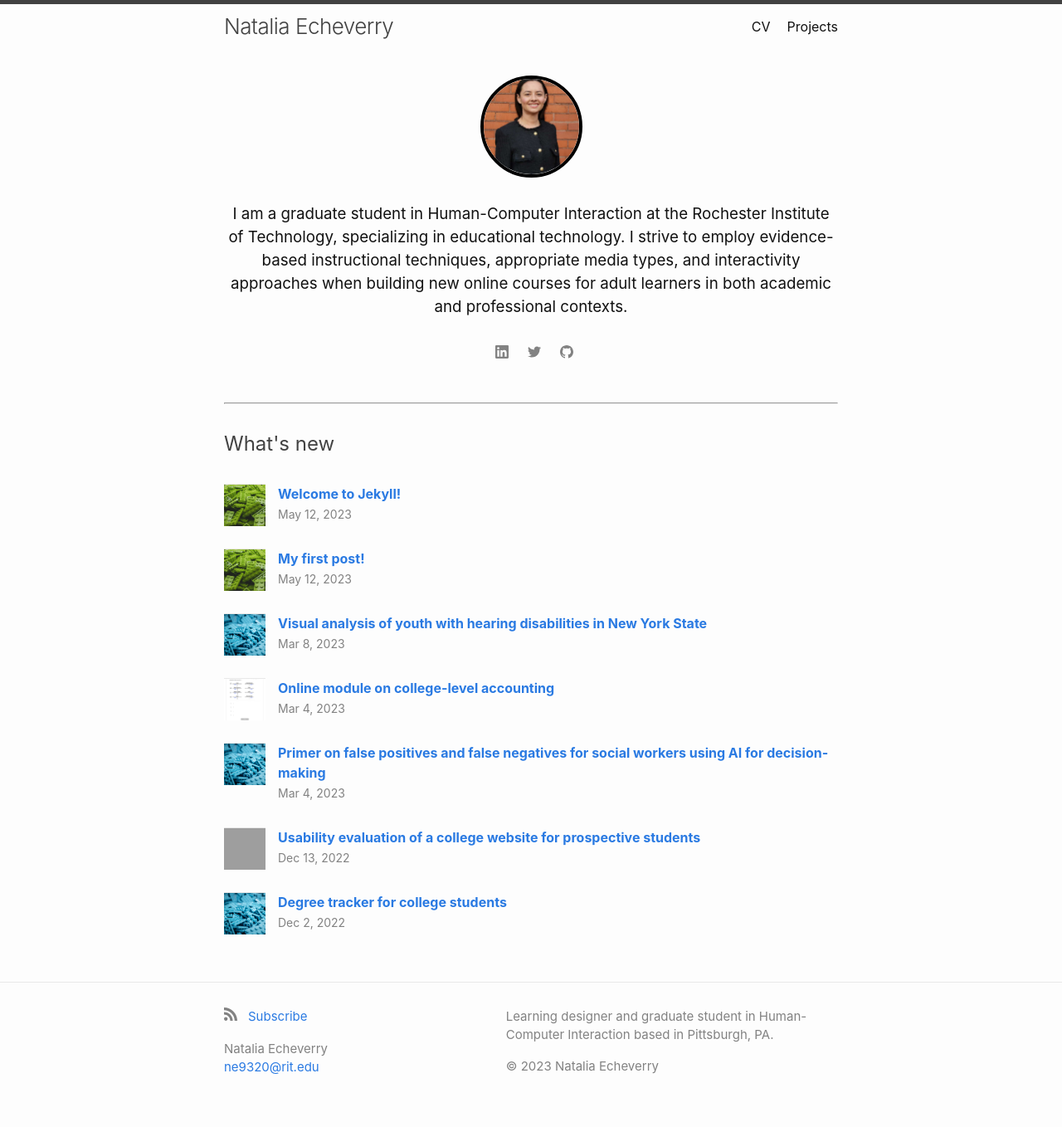
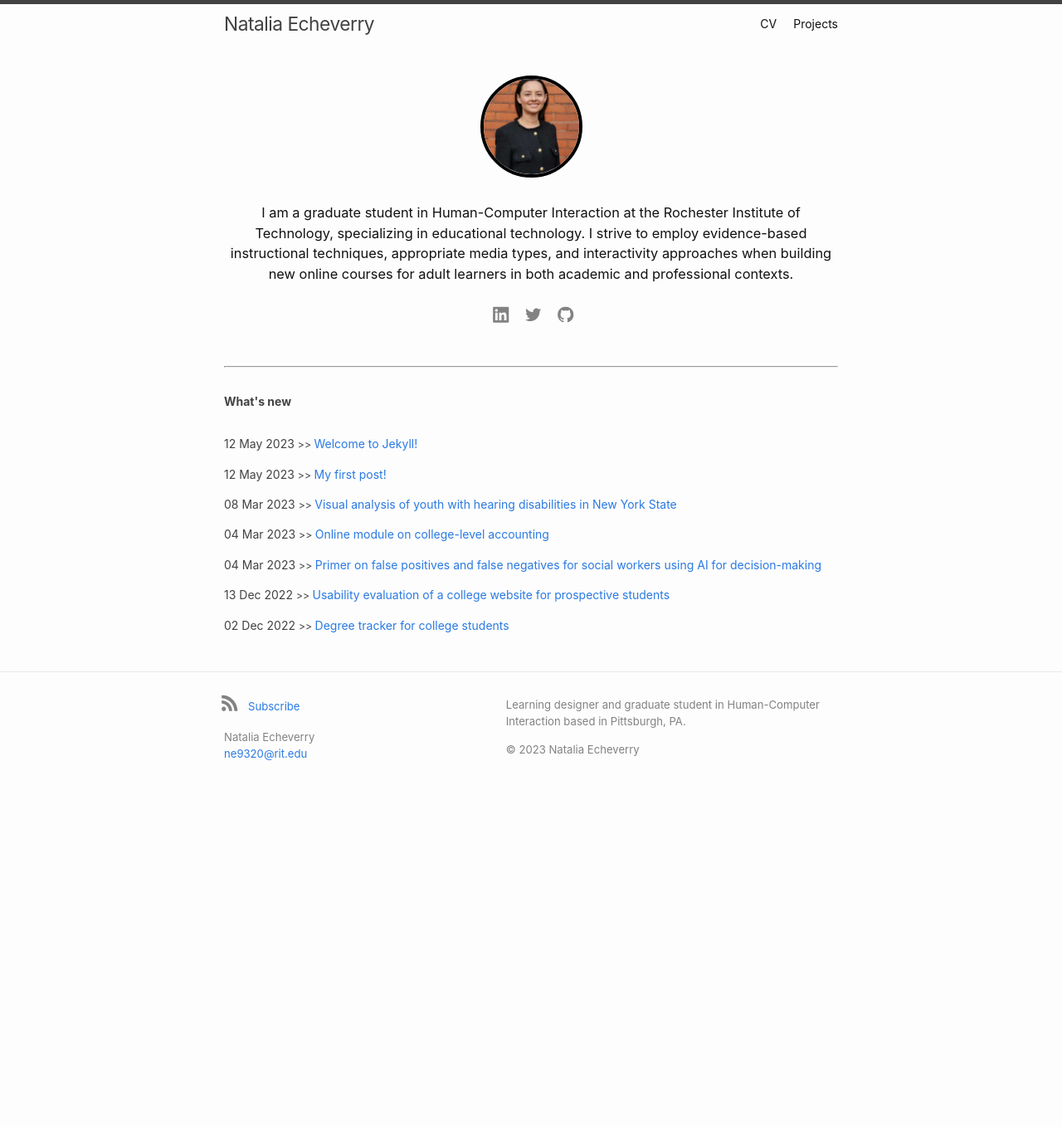
Before and after one commit to verrynatalia/verrynatalia, a Jekyll site: the page built from index.markdown, in a window 1280 px wide. Shown: the whole page at 83% size. Built offline with Jekyll 4.4.1, drawn with Linux system fonts in a browser that asks for light colours; some web fonts are replaced; after the commit the page ends 978 px from its top, so only the background shows below that; grey boxes are pictures that could not be loaded.

Commit message:
new fonts and home page remake

```diff
--- a/_includes/head.html
+++ b/_includes/head.html
@@ -9,8 +9,4 @@
   {%- if jekyll.environment == 'production' and site.google_analytics -%}
     {%- include google-analytics.html -%}
   {%- endif -%}
-  <style>
-    @import url("https://use.typekit.net/bgk4drz.css");
-    @import url("https://use.typekit.net/bgk4drz.css");
-  </style>
 </head>
--- a/_includes/social.html
+++ b/_includes/social.html
@@ -1,5 +1,5 @@
 <ul class="social-media-list">
-  {%- if site.linkedin_username -%}<li><a href="https://www.linkedin.com/in/{{ site.linkedin_username|cgi_escape|escape }}"><svg class="svg-icon" style="font-size: 24px;"><use xlink:href="{{ '/assets/minima-social-icons.svg#linkedin' | relative_url }}"></use></svg></a></li>{% endif %}
+  {%- if site.linkedin_username -%}<li><a href="https://www.linkedin.com/in/{{ site.linkedin_username|cgi_escape|escape }}"><svg class="svg-icon"><use xlink:href="{{ '/assets/minima-social-icons.svg#linkedin' | relative_url }}"></use></svg></a></li>{% endif %}
   {%- if site.twitter_username -%}<li><a href="https://www.twitter.com/{{ site.twitter_username| cgi_escape | escape }}"><svg class="svg-icon"><use xlink:href="{{ '/assets/minima-social-icons.svg#twitter' | relative_url }}"></use></svg></a></li>{%- endif -%}
   {%- if site.github_username -%}<li><a href="https://github.com/{{ site.github_username| cgi_escape | escape }}"><svg class="svg-icon"><use xlink:href="{{ '/assets/minima-social-icons.svg#github' | relative_url }}"></use></svg></a></li>{%- endif -%}
   {%- if site.dribbble_username -%}<li><a href="https://dribbble.com/{{ site.dribbble_username| cgi_escape | escape }}"><svg class="svg-icon"><use xlink:href="{{ '/assets/minima-social-icons.svg#dribbble' | relative_url }}"></use></svg></a></li>{%- endif -%}
--- a/_layouts/home.html
+++ b/_layouts/home.html
@@ -18,22 +18,26 @@ layout: default
 
 <div class="clearfix">
   {%- if site.posts.size > 0 -%}
-    <h3 class="post-list-heading">{{ page.list_title | default: "What's new" }}</h3>
+    <p class="post-list-heading">{{ page.list_title | default: "What's new" }}</p>
     <ul class="post-list">
       {%- for post in site.posts -%}
       <li>
-        {%- if post.image -%}
+        <!-- {%- if post.image -%}
         <img src="{{- post.image | relative_url -}}" alt="" class="blog-roll-image">
         {%- else -%}
           {%- assign postImage = "/assets/images/default-greg-rosenke.jpg" -%}
           <img src="{{- postImage | relative_url -}}" alt="" class="blog-roll-image">
         {%- endif -%}
+        -->
         <p>
+          {%- assign date_format = site.minima.date_format | default: "%d %b %Y" -%}
+          <span class="post-meta">
+            {{ post.date | date: date_format }}
+          </span>
+          <span class="separator">  >>  </span>
           <a class="post-link" href="{{ post.url | relative_url }}">
             {{ post.title | escape }}
           </a>
-          {%- assign date_format = site.minima.date_format | default: "%b %-d, %Y" -%}
-          <span class="post-meta">{{ post.date | date: date_format }}</span>
         </p>
         {%- if site.show_excerpts -%}
           {{ post.excerpt }}
--- a/_sass/minima.scss
+++ b/_sass/minima.scss
@@ -2,11 +2,11 @@
 
 // Define defaults for each variable.
 
-$base-font-family: -apple-system, "source-sans-pro", sans-serif, "quasimoda", sans-serif, Roboto, Helvetica, Arial, sans-serif, "Apple Color Emoji", "Segoe UI Emoji", "Segoe UI Symbol" !default;
+$base-font-family: -apple-system, "ibm-plex-sans", "quasimoda", sans-serif, "Roboto", Helvetica, Arial, sans-serif, "Apple Color Emoji", "Segoe UI Emoji", "Segoe UI Symbol" !default;
 
 // $base-font-family: -apple-system, BlinkMacSystemFont, "Segoe UI", Roboto, Helvetica, Arial, sans-serif, "Apple Color Emoji", "Segoe UI Emoji", "Segoe UI Symbol" !default;
 
-$base-font-size:   16px !default;
+$base-font-size:   14px !default;
 $base-font-weight: 400 !default;
 $small-font-size:  $base-font-size * 0.875 !default;
 $base-line-height: 1.5 !default;
@@ -36,6 +36,7 @@ $on-laptop:        800px !default;
 //     padding-left: $spacing-unit / 2;
 //   }
 // }
+
 @mixin media-query($device) {
   @media screen and (max-width: $device) {
     @content;
@@ -55,4 +56,3 @@ $on-laptop:        800px !default;
 
 // Import TypeKit
 @import url("https://use.typekit.net/bgk4drz.css");
-@import url("https://use.typekit.net/bgk4drz.css");
--- a/_sass/minima/_base.scss
+++ b/_sass/minima/_base.scss
@@ -209,23 +209,23 @@ pre {
  */
 
  .svg-icon {
-  width: 24px; /* Increase the width to make the icons bigger */
-  height: 24px; /* Increase the height to make the icons bigger */
+  transform: scale(1.2);
+  width: 24px;
+  height: 24px;
   fill: #{$grey-color};
   padding-right: 5px;
-  vertical-align: middle; /* Adjust vertical alignment as desired */
-  transition: all 0.2s ease-in-out; /* Add transition for smooth hover effect */
+  vertical-align: middle;
+  transition: all 0.2s ease-in-out;
 }
 
 .svg-icon:hover {
-  transform: scale(1.2); /* Increase the size of the icon on hover */
-  fill: black; /* Add any additional hover styles as desired */
+  fill: black;
 }
 
 .social-media-list {
   li + li {
     padding-top: $spacing-unit*0.5;
-    padding-bottom: $spacing-unit; /* Adjust the padding between list items as desired */
+    padding-bottom: $spacing-unit;
   }
 }
 
--- a/_sass/minima/_layout.scss
+++ b/_sass/minima/_layout.scss
@@ -13,7 +13,7 @@
 
 .site-title {
   @include relative-font-size(1.625);
-  font-weight: 300;
+  font-weight: 400;
   line-height: $base-line-height * $base-font-size * 2.25;
   letter-spacing: -0.5px;
   margin-bottom: 0;
@@ -187,7 +187,8 @@
 }
 
 .post-list-heading {
-  @include relative-font-size(1.5);
+  @include relative-font-size(1);
+  font-weight: bold;
   margin-top: $spacing-unit;
   margin-bottom: $spacing-unit;
   color: $grey-color-dark;
@@ -199,19 +200,27 @@
   margin-inline-start: auto;
 
   > li {
-    margin-bottom: $spacing-unit;
+    margin-inline-start: auto;
+    margin-bottom: $spacing-unit/2;
   }
 }
 
 .post-meta {
+//  font-size: $small-font-size;
+  @include relative-font-size(1);
+  color: $grey-color-dark;
+}
+
+.separator {
   font-size: $small-font-size;
-  color: $grey-color;
+  color: $grey-color-dark;
 }
 
 .post-link {
-  font-weight: bold;
-  display: block;
+  font-weight: normal;
+  display: inline;
   @include relative-font-size(1);
+  text-align: right;
 }
 
 /**
```
Also changed, not shown: README.md, _includes/icon-github.svg, _includes/icon-twitter.svg.
